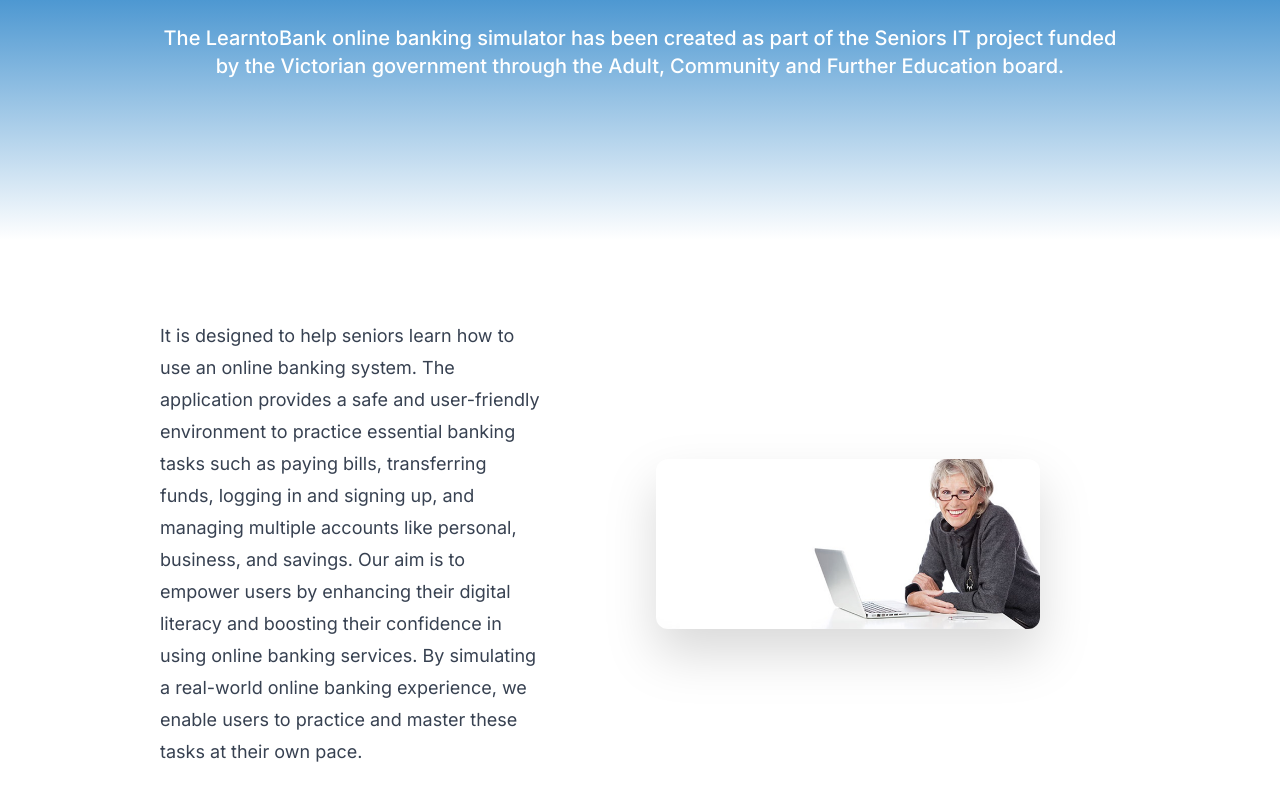
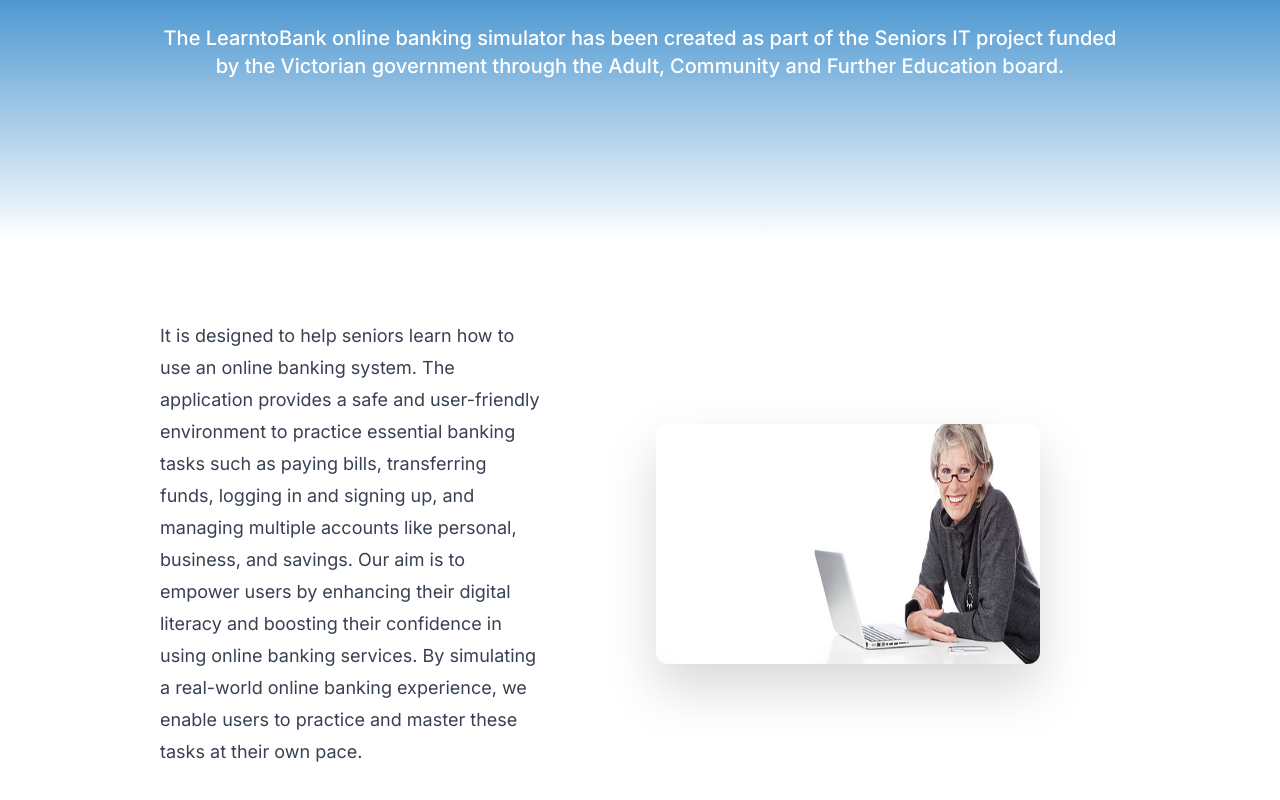
Before and after one commit to Legacy-Banking/Bank-Simulator, a Next.js app: page /about-us in a window 1280 px wide. Shown: the part 370-1170 px from the top of the page. Built offline with nearby package versions, Linux system fonts and the light colour scheme; no server answers.

Commit message:
[style] #88 Adjust sizing of image

```diff
--- a/app/(public)/about-us/page.tsx
+++ b/app/(public)/about-us/page.tsx
@@ -26,9 +26,9 @@
             src="/oldlady.png"
             alt="Senior citizens using computer"
             width={480}
-            height={380}
+            height={480}
             quality={100}
-            className="rounded-xl drop-shadow-2xl contrast-100"
+            className="rounded-xl drop-shadow-2xl h-60 w-82 contrast-100"
           />
         </div>
       </div>
```
